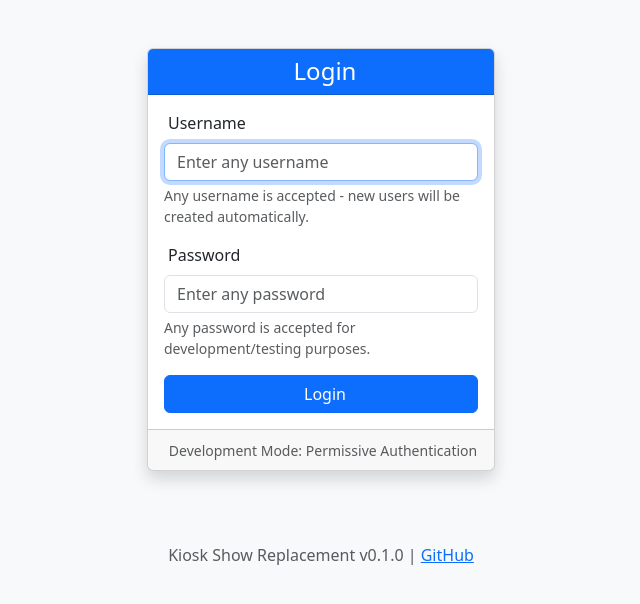
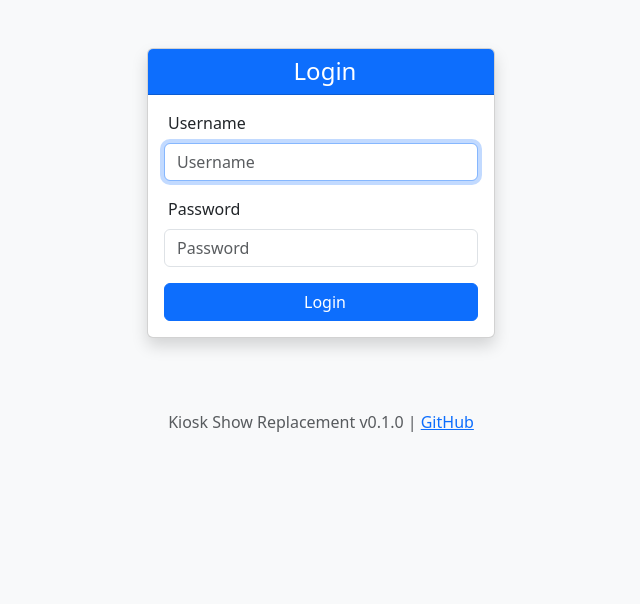
Before and after one commit to jantman/kiosk-show-replacement, a Flask app: page /auth/login in a window 1280 px wide. Shown: the part 56-660 px from the top of the page, without its empty margins (319-959 px from the left). Run offline with Flask 3, Linux system fonts and the light colour scheme.

Commit message:
Remove outdated permissive auth messaging from Flask login template
The Flask login template at /auth/login still showed messaging from
before real authentication was implemented in PR #11:
- "Any username is accepted - new users will be created automatically"
- "Any password is accepted for development/testing purposes"
- "Development Mode: Permissive Authentication"

These messages were misleading since the application now requires
valid credentials. Updated the template to show simple placeholders
and removed the permissive auth footer.

Co-Authored-By: Claude Opus 4.5 <noreply@anthropic.com>

```diff
--- a/kiosk_show_replacement/templates/auth/login.html
+++ b/kiosk_show_replacement/templates/auth/login.html
@@ -36,12 +36,9 @@
                                 name="username"
                                 required
                                 autofocus
-                                placeholder="Enter any username"
+                                placeholder="Username"
                                 value="{{ request.form.get('username', '') }}"
                             >
-                            <div class="form-text">
-                                Any username is accepted - new users will be created automatically.
-                            </div>
                         </div>
 
                         <div class="mb-3">
@@ -54,11 +51,8 @@
                                 id="password"
                                 name="password"
                                 required
-                                placeholder="Enter any password"
+                                placeholder="Password"
                             >
-                            <div class="form-text">
-                                Any password is accepted for development/testing purposes.
-                            </div>
                         </div>
 
                         <div class="d-grid">
@@ -67,12 +61,6 @@
                             </button>
                         </div>
                     </form>
-                </div>
-                <div class="card-footer text-center text-muted">
-                    <small>
-                        <i class="fas fa-info-circle me-1"></i>
-                        Development Mode: Permissive Authentication
-                    </small>
                 </div>
             </div>
         </div>
```
